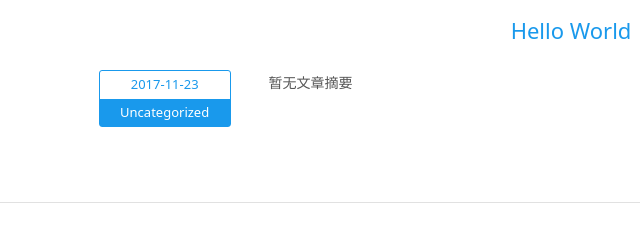
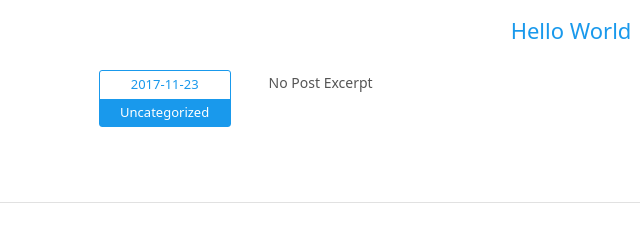
Before and after one commit to microvorld/microvorld.github.io, a plain HTML site: page index.html in a window 1280 px wide. Shown: the part 338-573 px from the top of the page, 69-709 px from the left. Drawn offline with Linux system fonts and the light colour scheme.

Commit message:
Site updated: 2017-11-23 17:49:11

```diff
--- a/index.html
+++ b/index.html
@@ -108,7 +108,7 @@
       </div>
     </div>
     <!-- Post Excerpt -->
-    <div class="excerpt typo">暂无文章摘要</div>
+    <div class="excerpt typo">No Post Excerpt</div>
     <!-- Post Tags -->
     <div class="tags">
 
```
Also changed, not shown: 2017/11/23/hello-world/index.html (+1 -1 lines).
